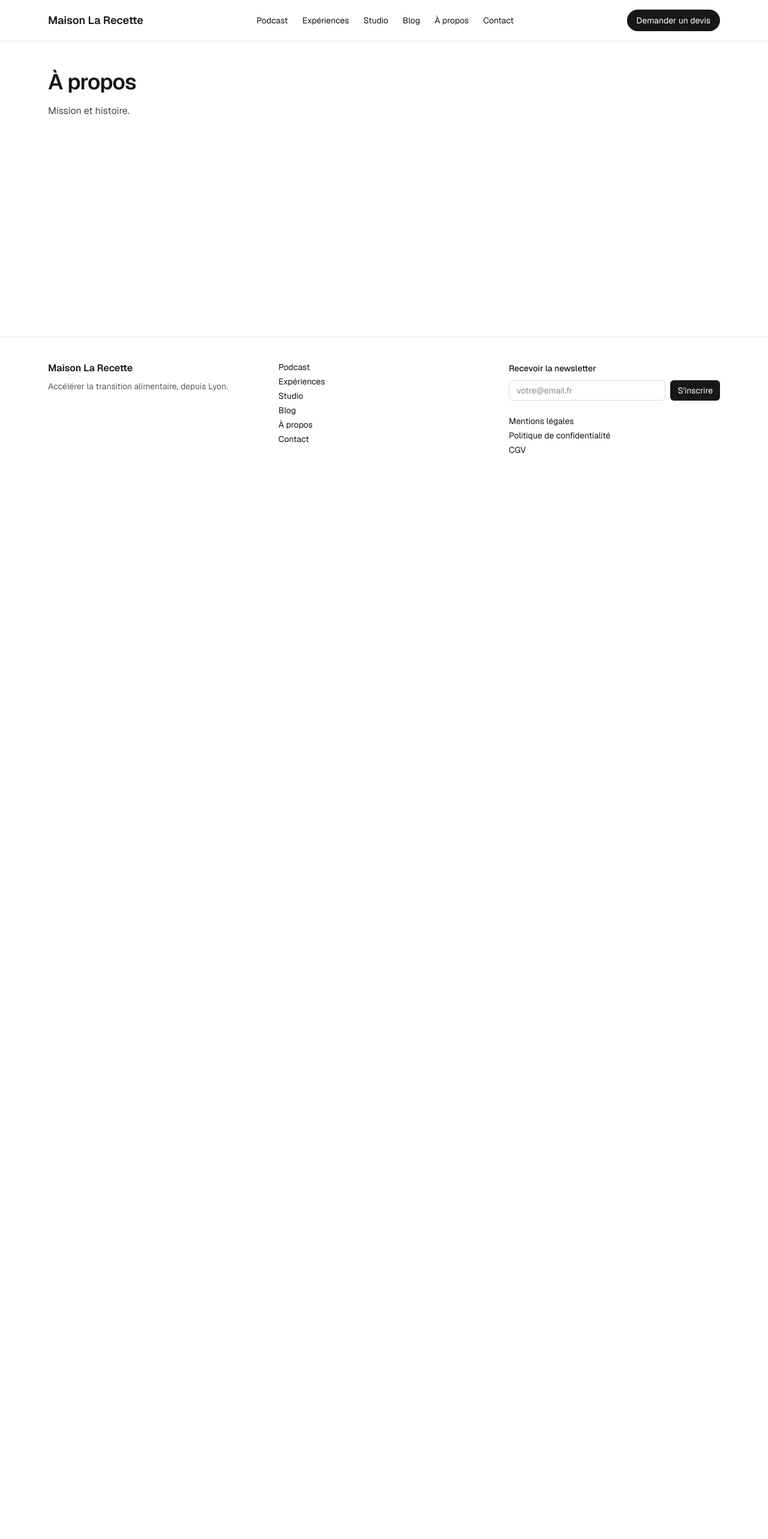
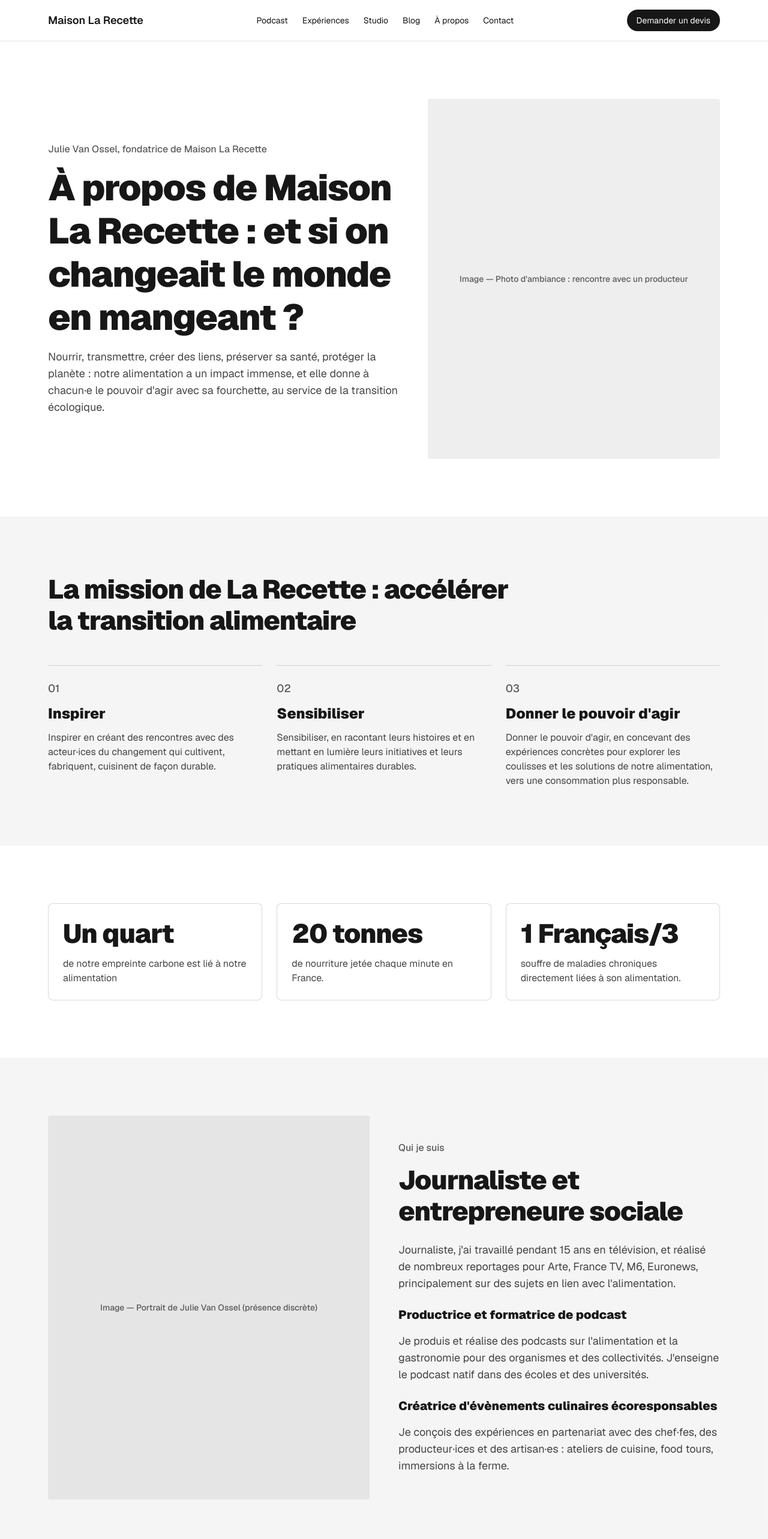
Before and after one commit to MalakayaLvg/larecettemaison, a Next.js app: page /a-propos in a window 1280 px wide. Shown: the top 2566 px of the page at 60% size. Before the commit the page ends 800 px from the top, so only its background shows below. Built offline with nearby package versions, Linux system fonts and the light colour scheme; no server answers.

Commit message:
front: wireframe à propos

```diff
--- a/app/(site)/a-propos/page.tsx
+++ b/app/(site)/a-propos/page.tsx
@@ -1,15 +1,128 @@
 import type { Metadata } from "next";
-import { PageIntro } from "@/components/PageIntro";
+import { CtaSection } from "@/components/home/CtaSection";
+import { Placeholder } from "@/components/home/Placeholder";
+import { cardClassName, Section, StatCard } from "@/components/home/Section";
+import { Steps } from "@/components/home/Steps";
+import { missionStats } from "@/lib/content";
 
 export const metadata: Metadata = {
   title: "À propos",
-  description: "Mission et histoire de Maison La Recette.",
+  description:
+    "Maison La Recette, fondée par Julie Van Ossel : inspirer, sensibiliser et donner le pouvoir d'agir pour accélérer la transition alimentaire.",
 };
+
+// Layout and copy from the Figma wireframe "À propos" (node 80:1562).
+
+const missionSteps = [
+  {
+    title: "Inspirer",
+    text: "Inspirer en créant des rencontres avec des acteur·ices du changement qui cultivent, fabriquent, cuisinent de façon durable.",
+  },
+  {
+    title: "Sensibiliser",
+    text: "Sensibiliser, en racontant leurs histoires et en mettant en lumière leurs initiatives et leurs pratiques alimentaires durables.",
+  },
+  {
+    title: "Donner le pouvoir d'agir",
+    text: "Donner le pouvoir d'agir, en concevant des expériences concrètes pour explorer les coulisses et les solutions de notre alimentation, vers une consommation plus responsable.",
+  },
+];
+
+const roles = [
+  {
+    title: "Productrice et formatrice de podcast",
+    text: "Je produis et réalise des podcasts sur l'alimentation et la gastronomie pour des organismes et des collectivités. J'enseigne le podcast natif dans des écoles et des universités.",
+  },
+  {
+    title: "Créatrice d'évènements culinaires écoresponsables",
+    text: "Je conçois des expériences en partenariat avec des chef·fes, des producteur·ices et des artisan·es : ateliers de cuisine, food tours, immersions à la ferme.",
+  },
+];
+
+const values = ["Authenticité", "Écoresponsabilité", "Partage"];
 
 export default function AboutPage() {
   return (
-    <PageIntro title="À propos">
-      <p>Mission et histoire.</p>
-    </PageIntro>
+    <>
+      {/* 02 — Hero */}
+      <section className="mx-auto grid max-w-6xl items-center gap-12 px-4 py-16 sm:py-24 lg:grid-cols-[1.2fr_1fr]">
+        <div className="space-y-4">
+          <p className="font-medium opacity-70">Julie Van Ossel, fondatrice de Maison La Recette</p>
+          <h1 className="text-4xl font-black tracking-tight sm:text-6xl sm:leading-[72px]">
+            À propos de Maison La Recette : et si on changeait le monde en mangeant ?
+          </h1>
+          <p className="max-w-[720px] text-lg opacity-80">
+            Nourrir, transmettre, créer des liens, préserver sa santé, protéger la planète : notre
+            alimentation a un impact immense, et elle donne à chacun·e le pouvoir d&apos;agir avec sa
+            fourchette, au service de la transition écologique.
+          </p>
+        </div>
+        <Placeholder
+          label="Image — Photo d'ambiance : rencontre avec un producteur"
+          className="h-80 lg:h-[600px]"
+        />
+      </section>
+
+      {/* 03 — Mission */}
+      <Section muted title="La mission de La Recette : accélérer la transition alimentaire">
+        <Steps items={missionSteps} columns="lg:grid-cols-3" />
+      </Section>
+
+      {/* 04 — Chiffres */}
+      <Section>
+        <div className="grid gap-6 md:grid-cols-3">
+          {missionStats.map((stat) => (
+            <StatCard key={stat.value} {...stat} />
+          ))}
+        </div>
+      </Section>
+
+      {/* 05 — Fondatrice */}
+      <Section muted>
+        <div className="grid items-center gap-12 lg:grid-cols-2">
+          <Placeholder
+            label="Image — Portrait de Julie Van Ossel (présence discrète)"
+            className="h-80 lg:h-[640px]"
+          />
+          <div className="space-y-6">
+            <div className="space-y-4">
+              <p className="font-medium opacity-70">Qui je suis</p>
+              <h2 className="text-3xl font-black tracking-tight sm:text-[44px] sm:leading-[52px]">
+                Journaliste et entrepreneure sociale
+              </h2>
+            </div>
+            <p className="text-lg opacity-80">
+              Journaliste, j&apos;ai travaillé pendant 15 ans en télévision, et réalisé de nombreux
+              reportages pour Arte, France TV, M6, Euronews, principalement sur des sujets en lien
+              avec l&apos;alimentation.
+            </p>
+            {roles.map((role) => (
+              <div key={role.title} className="space-y-4">
+                <h3 className="text-xl font-black">{role.title}</h3>
+                <p className="text-lg opacity-80">{role.text}</p>
+              </div>
+            ))}
+          </div>
+        </div>
+      </Section>
+
+      {/* 06 — Valeurs */}
+      <Section title="Nos valeurs et nos engagements">
+        <ul className="grid gap-6 md:grid-cols-3">
+          {values.map((value) => (
+            <li key={value} className={`${cardClassName} p-6 text-2xl font-black`}>
+              {value}
+            </li>
+          ))}
+        </ul>
+      </Section>
+
+      {/* 07 — CTA */}
+      <CtaSection
+        title="Parce que bien manger peut être source de joie"
+        primary={{ href: "/podcast", label: "Écouter le podcast" }}
+        secondary={{ href: "/devis", label: "Demander un devis" }}
+      />
+    </>
   );
 }
--- a/app/(site)/page.tsx
+++ b/app/(site)/page.tsx
@@ -9,19 +9,13 @@
   StatCard,
 } from "@/components/home/Section";
 import { TestimonialsSection } from "@/components/home/TestimonialsSection";
-import { podcastStats } from "@/lib/content";
+import { missionStats, podcastStats } from "@/lib/content";
 import { episodeHref, formatDuration, getHomeEpisodes } from "@/lib/episodes";
 import { experienceHref, getHomeExperiences } from "@/lib/experiences";
 import { experienceTypes, type ExperienceType } from "@/lib/site";
 
 // Layout and copy from the Figma wireframe "Accueil" (node 80:529). Images are lo-fi
 // placeholders until the photos are provided.
-
-const missionStats = [
-  { value: "Un quart", label: "de notre empreinte carbone est lié à notre alimentation" },
-  { value: "20 tonnes", label: "de nourriture jetée chaque minute en France." },
-  { value: "1 Français/3", label: "souffre de maladies chroniques directement liées à son alimentation." },
-];
 
 const experienceFormats: {
   type: ExperienceType;
--- a/app/(site)/studio/page.tsx
+++ b/app/(site)/studio/page.tsx
@@ -8,6 +8,7 @@
   Section,
   StatCard,
 } from "@/components/home/Section";
+import { Steps } from "@/components/home/Steps";
 import { podcastStats } from "@/lib/content";
 import { getQuoteServices } from "@/lib/quote-services";
 import { getStudioOffers } from "@/lib/studio";
@@ -100,14 +101,7 @@
 
       {/* 05 — Process */}
       <Section muted title="De l'idée à la diffusion : la production de votre podcast">
-        <ol className="grid gap-6 sm:grid-cols-2 lg:grid-cols-4">
-          {steps.map((step, index) => (
-            <li key={step} className="space-y-3 border-t border-black/15 pt-6">
-              <p className="text-lg font-medium opacity-70">{twoDigits(index)}</p>
-              <p className="text-2xl font-black">{step}</p>
-            </li>
-          ))}
-        </ol>
+        <Steps items={steps.map((title) => ({ title }))} />
       </Section>
 
       {/* 06 — Réalisations */}
--- a/components/home/CtaSection.tsx
+++ b/components/home/CtaSection.tsx
@@ -1,27 +1,36 @@
 import Link from "next/link";
-import { buttonClassName, Section } from "@/components/home/Section";
+import { buttonClassName, ghostButtonClassName, Section } from "@/components/home/Section";
+
+type Action = { href: string; label: string };
 
 export function CtaSection({
   title,
   text,
-  href = "/devis",
-  label = "Demander un devis",
+  primary = { href: "/devis", label: "Demander un devis" },
+  secondary,
 }: {
   title: string;
-  text: string;
-  href?: string;
-  label?: string;
+  text?: string;
+  primary?: Action;
+  secondary?: Action;
 }) {
   return (
     <Section>
       <div className="mx-auto max-w-3xl space-y-8 text-center">
         <div className="space-y-4">
           <h2 className="text-3xl font-black tracking-tight sm:text-[44px] sm:leading-[52px]">{title}</h2>
-          <p className="text-lg opacity-80">{text}</p>
+          {text && <p className="text-lg opacity-80">{text}</p>}
         </div>
-        <Link href={href} className={buttonClassName}>
-          {label}
-        </Link>
+        <div className="flex flex-wrap justify-center gap-4">
+          <Link href={primary.href} className={buttonClassName}>
+            {primary.label}
+          </Link>
+          {secondary && (
+            <Link href={secondary.href} className={ghostButtonClassName}>
+              {secondary.label}
+            </Link>
+          )}
+        </div>
       </div>
     </Section>
   );
--- /dev/null
+++ b/components/home/Steps.tsx
@@ -0,0 +1,20 @@
+// Numbered steps (01, 02…) with a top border, as in the wireframe's "Étapes" blocks.
+export function Steps({
+  items,
+  columns = "lg:grid-cols-4",
+}: {
+  items: { title: string; text?: string }[];
+  columns?: string;
+}) {
+  return (
+    <ol className={`grid gap-6 sm:grid-cols-2 ${columns}`}>
+      {items.map((item, index) => (
+        <li key={item.title} className="space-y-3 border-t border-black/15 pt-6">
+          <p className="text-lg font-medium opacity-70">{String(index + 1).padStart(2, "0")}</p>
+          <p className="text-2xl font-black">{item.title}</p>
+          {item.text && <p className="opacity-80">{item.text}</p>}
+        </li>
+      ))}
+    </ol>
+  );
+}
--- a/lib/content.ts
+++ b/lib/content.ts
@@ -1,4 +1,10 @@
 // Marketing copy shared by several pages (from the Figma wireframe).
+
+export const missionStats = [
+  { value: "Un quart", label: "de notre empreinte carbone est lié à notre alimentation" },
+  { value: "20 tonnes", label: "de nourriture jetée chaque minute en France." },
+  { value: "1 Français/3", label: "souffre de maladies chroniques directement liées à son alimentation." },
+];
 
 export const podcastStats = [
   { value: "4,9/5", label: "sur les plateformes d'écoute (70 avis)" },
```
